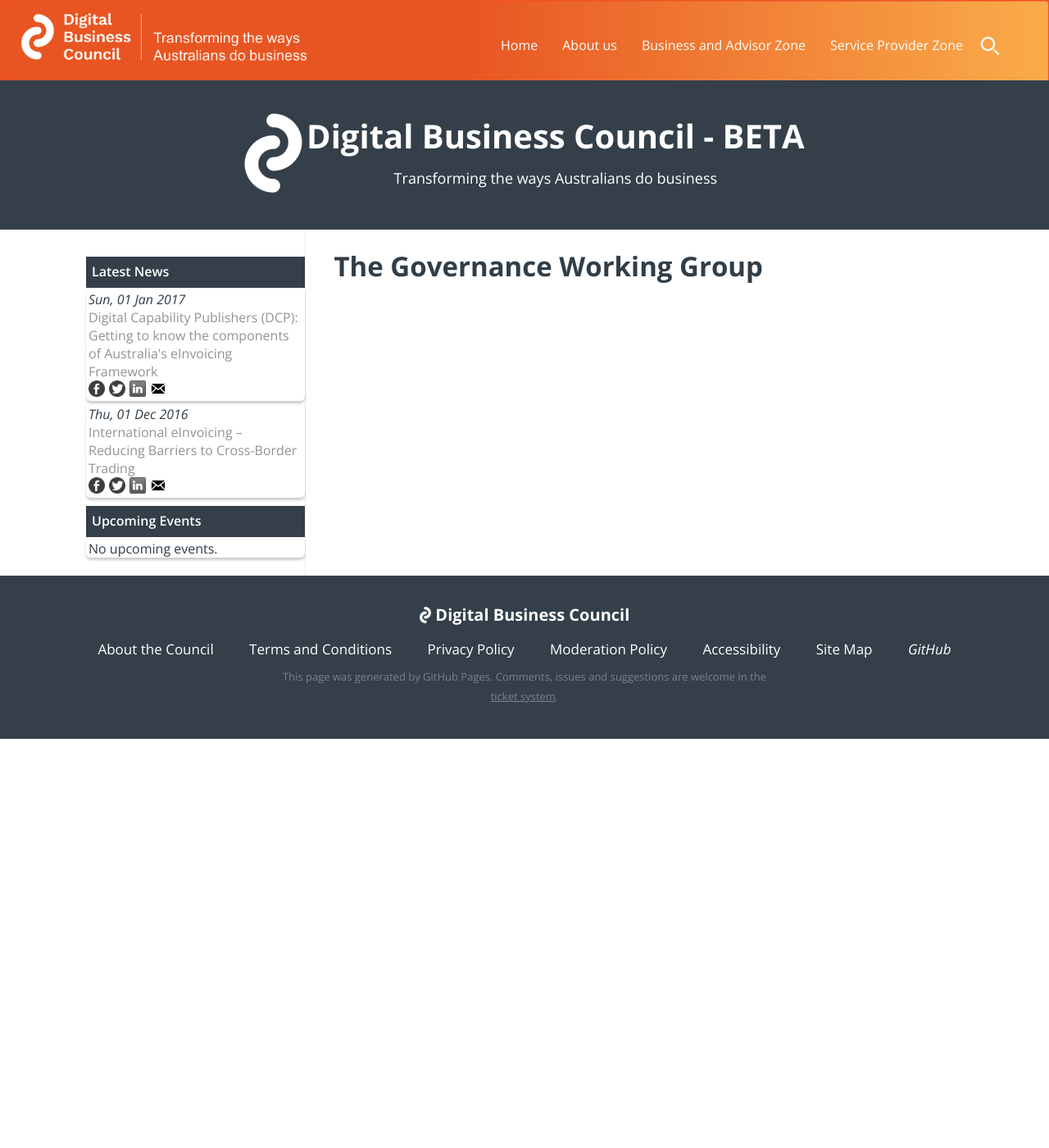
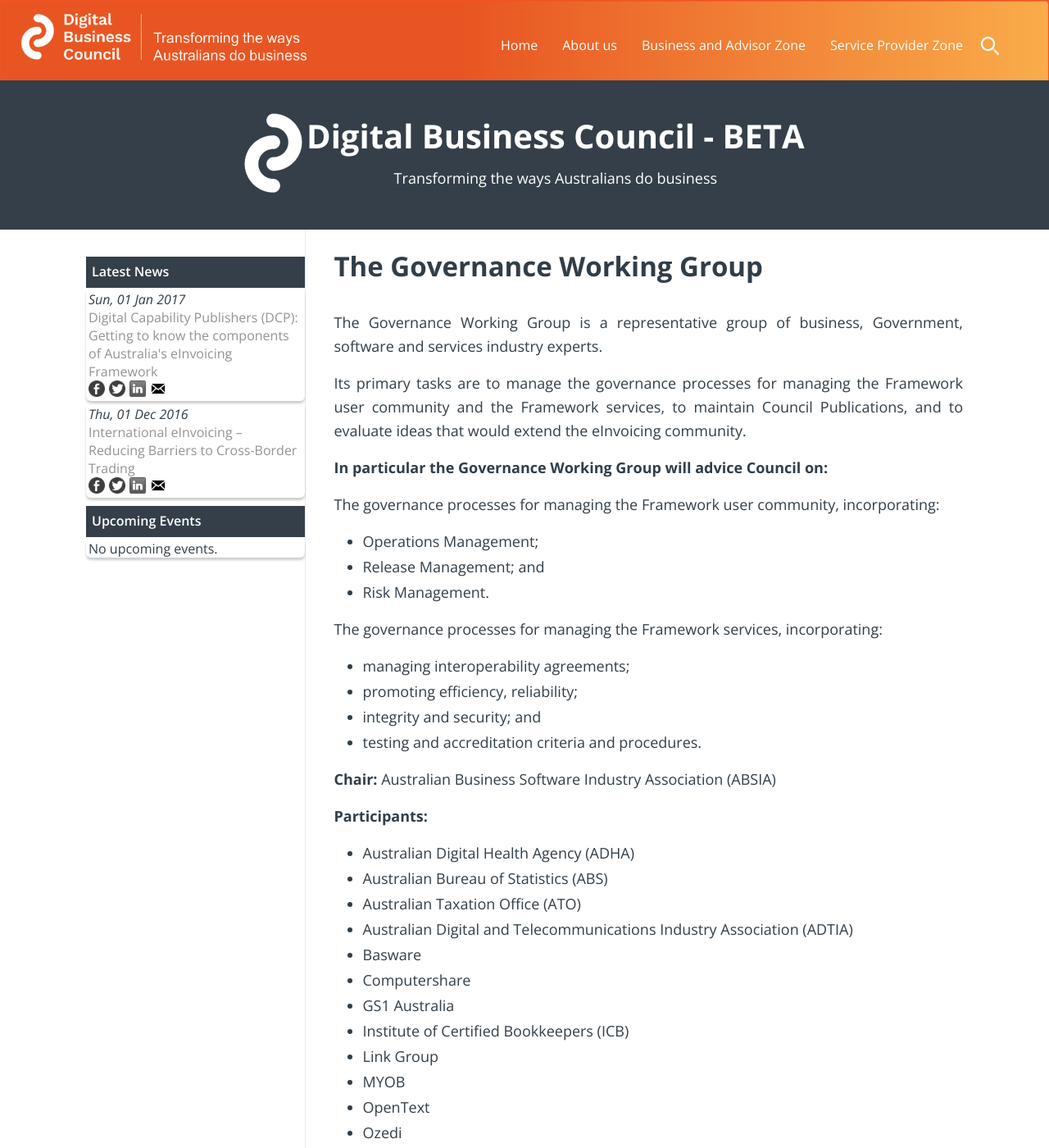
Before and after one commit to Digital-Business-Council/Digital-Business-Council.github.io, a Jekyll site: the page built from pages/about-us/governance-working-group.md, in a window 1280 px wide and 1400 px high. Shown: the whole window at 82% size. Built offline with Jekyll 4.4.1, drawn with Linux system fonts in a browser that asks for light colours; some of the changed text lies outside the part shown.

Commit message:
Added content

```diff
--- a/pages/about-us/governance-working-group.md
+++ b/pages/about-us/governance-working-group.md
@@ -5,3 +5,42 @@
 ---
 
 # The Governance Working Group
+The Governance Working Group is a representative group of business, Government, software and services industry experts.
+
+Its primary tasks are to manage the governance processes for managing the Framework user community and the Framework services, to maintain Council Publications, and to evaluate ideas that would extend the eInvoicing community.
+
+**In particular the Governance Working Group will advice Council on:**
+
+The governance processes for managing the Framework user community, incorporating:
+- Operations Management;
+- Release Management; and
+- Risk Management.
+
+The governance processes for managing the Framework services, incorporating:
+- managing interoperability agreements;
+- promoting efficiency, reliability;
+- integrity and security; and
+- testing and accreditation criteria and procedures.
+
+**Chair:** Australian Business Software Industry Association (ABSIA)
+
+**Participants:**
+
+- Australian Digital Health Agency (ADHA)
+- Australian Bureau of Statistics (ABS)
+- Australian Taxation Office (ATO)
+- Australian Digital and Telecommunications Industry Association (ADTIA)
+- Basware
+- Computershare
+- GS1 Australia
+- Institute of Certified Bookkeepers (ICB)
+- Link Group
+- MYOB
+- OpenText
+- Ozedi
+- SAP
+- TechnologyOne
+- Westpac
+- Xero
+
+*current as at 22 February 2017
```
